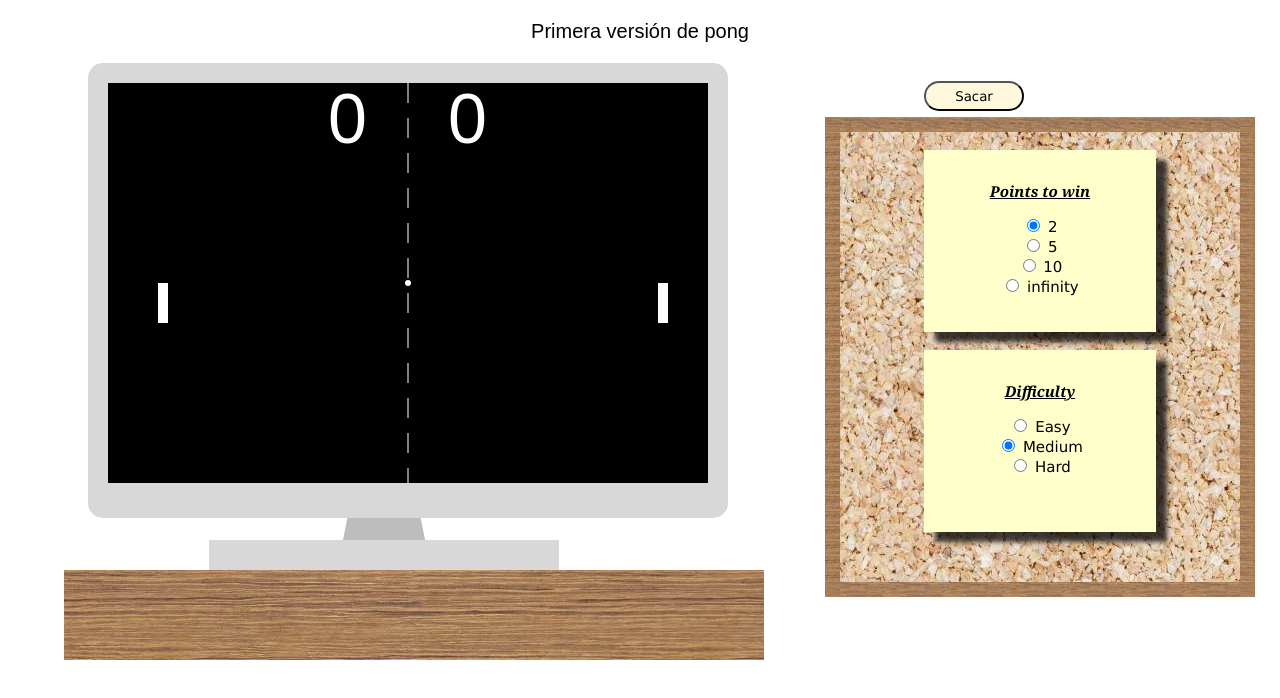
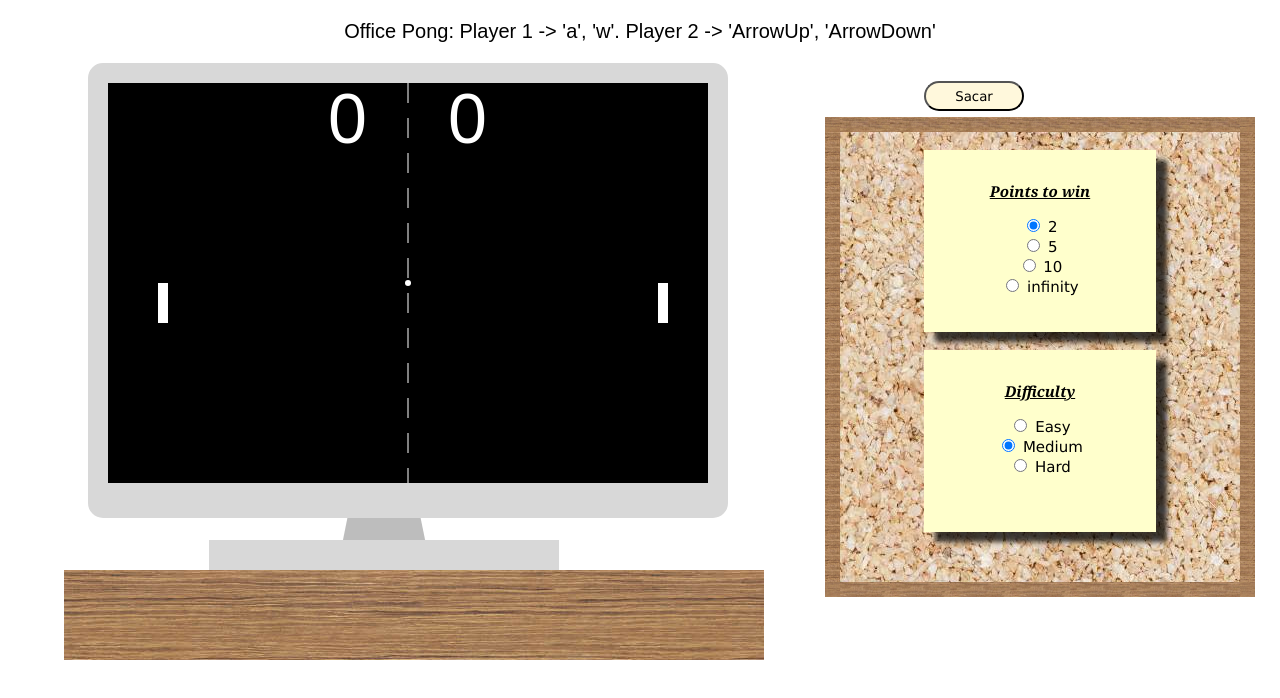
Before and after one commit to felicidadaqm/2018-19-CSAAI-Pong, a plain HTML site: page index.html in a window 1280 px wide. Drawn offline with Linux system fonts and the light colour scheme.

Commit message:
Añadida info de controles, falta ia.

```diff
--- a/index.html
+++ b/index.html
@@ -8,7 +8,7 @@
     <title></title>
   </head>
   <body onload="main()">
-    <p> Primera versión de pong</p>
+    <p> Office Pong: Player 1 -> 'a', 'w'. Player 2 -> 'ArrowUp', 'ArrowDown'</p>
     <div class="pagina">
       <div id="left">
         <div class="monitor">
```
